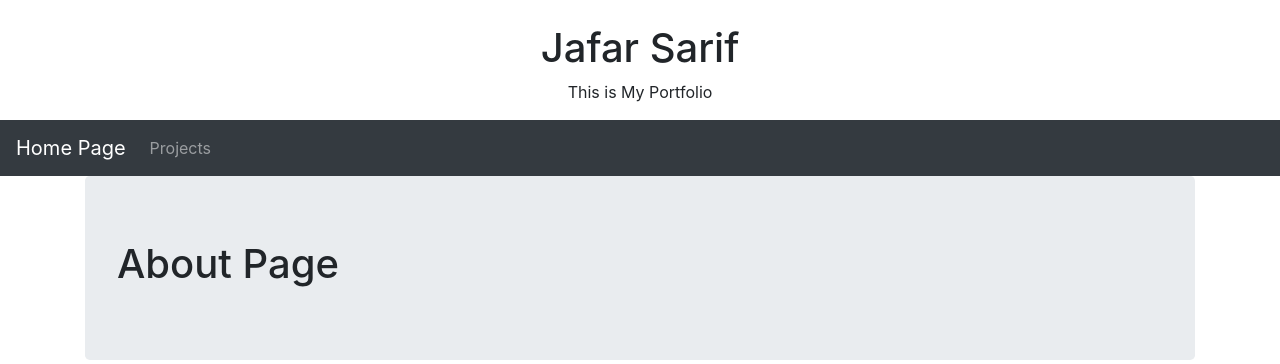
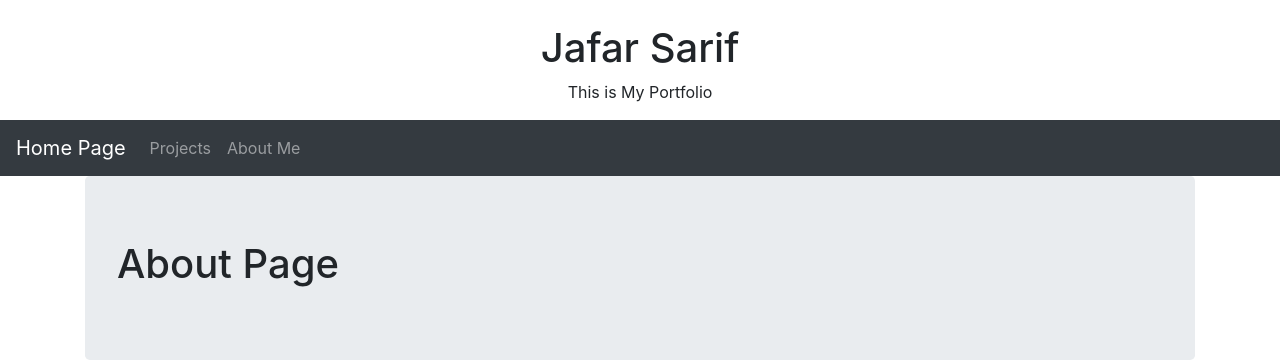
Before and after one commit to sarifjafar/first_flask_site, a Flask app: page /about in a window 1280 px wide. Shown: the top 364 px of the page. Run offline with Flask 2, Linux system fonts and the light colour scheme; some libraries are stand-ins or nearby versions.

Commit message:
Added About in Navbar

```diff
--- a/templates/base.html
+++ b/templates/base.html
@@ -18,6 +18,10 @@
             <li class="nav-item">
             <a class="nav-link" href="{{url_for('projects')}}">Projects</a>
             </li>
+            <li class="nav-item">
+            <a class="nav-link" href="{{url_for('about')}}">About Me</a>
+            </li>
+
         </ul>
         </nav>
 
```
